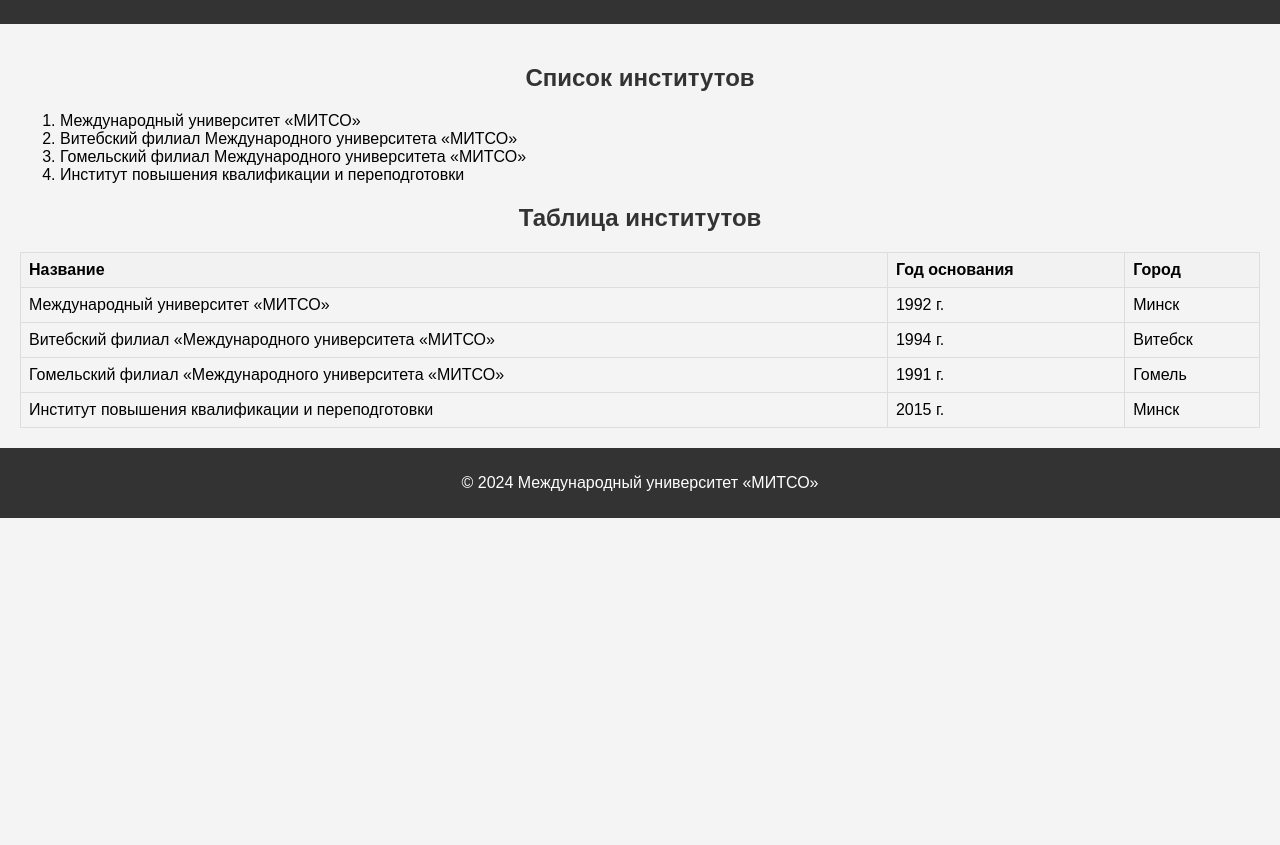
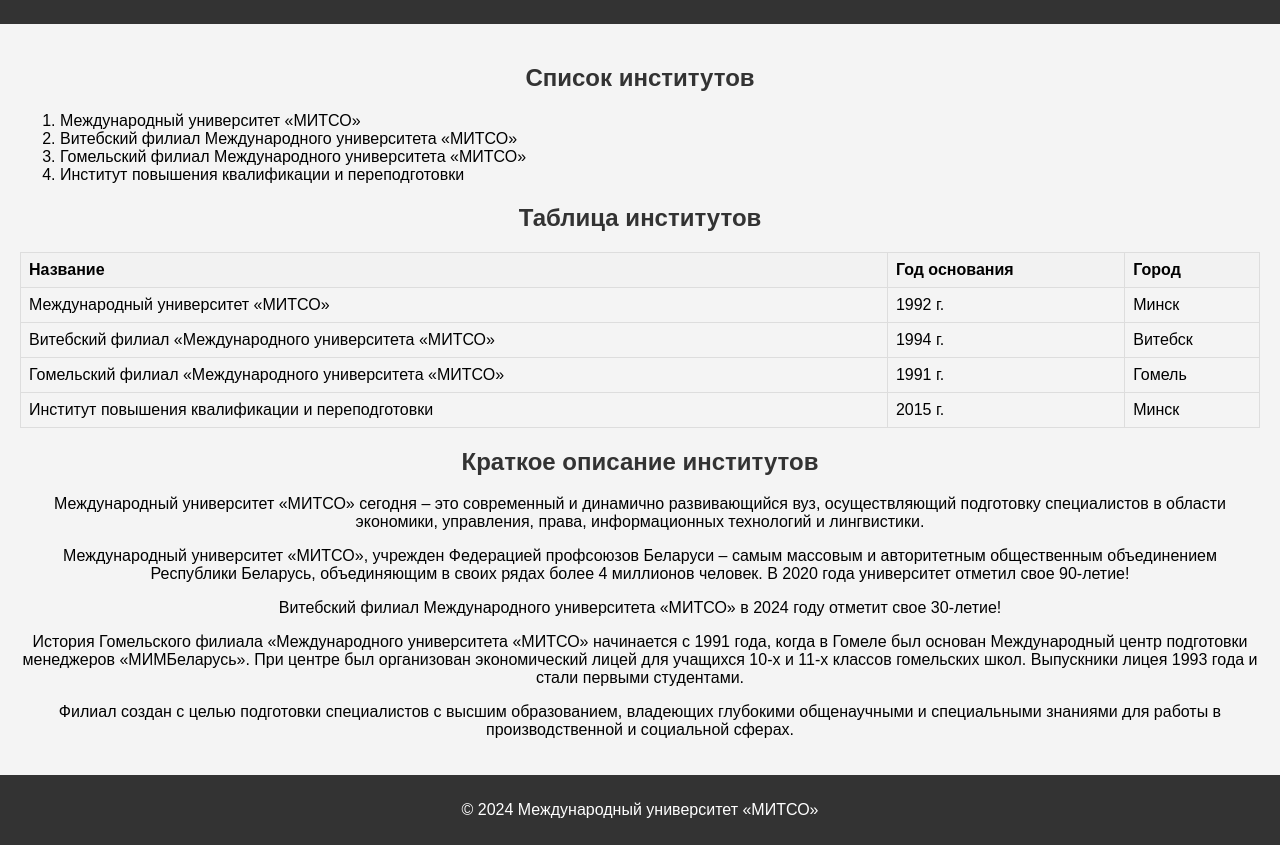
Before and after one commit to MaksimYurau/lab1z1v10, a plain HTML site: page pages/institutes.html in a window 1280 px wide. Shown: the part 110-955 px from the top of the page. Before the commit the page ends 800 px from the top, so only its background shows below. Drawn offline with Linux system fonts and the light colour scheme.

Commit message:
Updated project. Updated institutes.html.

```diff
--- a/pages/institutes.html
+++ b/pages/institutes.html
@@ -62,6 +62,15 @@
                 </tr>
             </table>
         </section>
+
+        <section>
+            <h2>Краткое описание институтов</h2>
+            <p>Международный университет «МИТСО» сегодня – это современный и динамично развивающийся вуз, осуществляющий подготовку специалистов в области экономики, управления, права, информационных технологий и лингвистики.</p>
+            <p>Международный университет «МИТСО», учрежден Федерацией профсоюзов Беларуси – самым массовым и авторитетным общественным объединением Республики Беларусь, объединяющим в своих рядах более 4 миллионов человек. В 2020 года университет отметил свое 90-летие!</p>
+            <p>Витебский филиал Международного университета «МИТСО» в 2024 году отметит свое 30-летие!</p>
+            <p>История Гомельского филиала «Международного университета «МИТСО» начинается с 1991 года, когда в Гомеле был основан Международный центр подготовки менеджеров «МИМБеларусь». При центре был организован экономический лицей для учащихся 10-х и 11-х классов гомельских школ. Выпускники лицея 1993 года и стали первыми студентами.</p>
+            <p>Филиал создан с целью подготовки специалистов с высшим образованием, владеющих глубокими общенаучными и специальными знаниями для работы в производственной и социальной сферах.</p>
+        </section>
     </main>
 
     <footer>
```
